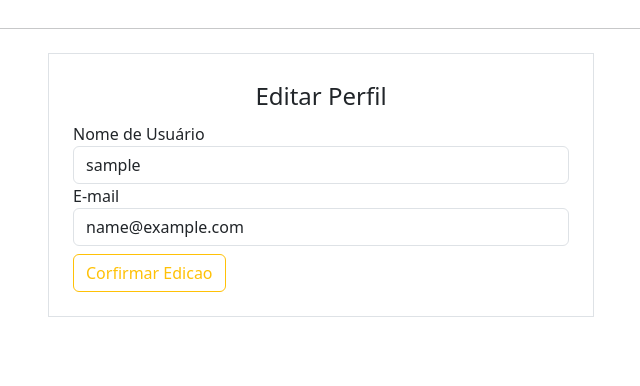
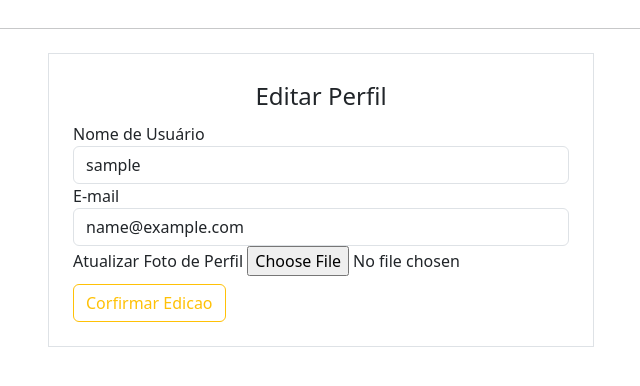
Before and after one commit to AlaiSeide/Site-Comunidade, a Flask app: page /perfil/editar in a window 1280 px wide. Shown: the part 324-710 px from the top of the page, without its empty margins (319-959 px from the left). Run offline with Flask 3, Linux system fonts and the light colour scheme; the visitor is signed in with stand-in values (Sample User, id 1); some libraries are stand-ins or nearby versions.

Commit message:
adicionei a funcionalidade e adicionar um foto de perfil

```diff
--- a/comunidadeimpressionadora/forms.py
+++ b/comunidadeimpressionadora/forms.py
@@ -1,8 +1,9 @@
 # Arquivo de formularios
 from flask_wtf import FlaskForm
+from flask_wtf.file import FileField, FileAllowed
 from wtforms import StringField, PasswordField, SubmitField, BooleanField, TextAreaField
 from wtforms.validators import DataRequired, EqualTo, Length, Email, ValidationError
-from comunidadeimpressionadora.models import Usuario
+from comunidadeimpressionadora.models import Usuario, Contato
 from flask_login import current_user
 
 # Formularios de criar conta
@@ -32,6 +33,7 @@ class FormLogin(FlaskForm):
 class FormEdiarPerfil(FlaskForm):
     username = StringField('Nome de Usuário', validators=[DataRequired()])
     email = StringField('E-mail', validators=[DataRequired(), Email()])
+    foto_perfil = FileField('Atualizar Foto de Perfil', validators=[FileAllowed(['jpg', 'png', 'jpeg'], 'Apenas arquivos .jpg e .png são permitidos.')])
     botao_submit_editarperfil = SubmitField('Corfirmar Edicao')
 
     # funcao de validacao antes de mudar o email do usuario
@@ -53,5 +55,23 @@ class FormEdiarPerfil(FlaskForm):
 class ContatoForm(FlaskForm):
     nome = StringField('Nome', validators=[DataRequired()])
     email = StringField('Email', validators=[DataRequired(), Email()])
+
+
     mensagem = TextAreaField('Mensagem', validators=[DataRequired()])
     submit = SubmitField('Enviar')
+
+    def validate_email(self, email):
+        usuario = Contato.query.filter_by(email=email.data).first()
+        if usuario:
+            raise ValidationError('Voce ja tinha enviado uma Mensagem espera até ser respondida...')
+
+    # def validate_email(self, email):
+    #     if current_user.is_authenticated:
+    #         usuario = Contato.query.filter_by(email=email.data).first()
+
+    #         if usuario:
+    #             raise ValidationError('Voce ja tinha enviado uma Mensagem espera até ser respondida...')
+    #     else:
+    #         usuario = Contato.query.filter_by(email=email.data).first()
+    #         if usuario:
+    #             raise ValidationError('Voce ja tinha enviado uma Mensagem espera até ser respondida...')
--- a/comunidadeimpressionadora/routes.py
+++ b/comunidadeimpressionadora/routes.py
@@ -3,6 +3,9 @@ from comunidadeimpressionadora import app, database, bcrypt
 from comunidadeimpressionadora.forms import FormCriarConta, FormLogin, FormEdiarPerfil, ContatoForm
 from comunidadeimpressionadora.models import Usuario, Contato
 from flask_login import login_user, logout_user, current_user, login_required
+import secrets
+import os
+from PIL import Image
 
 import smtplib
 from email.mime.multipart import MIMEMultipart
@@ -26,6 +29,9 @@ def contato():
             database.session.add(contato)
             database.session.commit()
             print(request.form)
+            print(request.method)
+            print(request.full_path)
+            print(request.args)
             flash('Sua mensagem foi enviada com sucesso!', 'alert-success')
         elif request.method == 'GET' and current_user.is_authenticated:
            contatoform.nome.data = current_user.username
@@ -153,6 +159,27 @@ def criar_post():
     return render_template('criarpost.html')
 
 
+# uma funcao que vai fazer todas as validacoes da imagem e salvar-la
+def salvar_imagem(imagem):
+    # adicionar um codigo aleatorio no nome da imagem
+    codigo = secrets.token_hex(8)
+    # separar o nome do arquivo com a extensao
+    nome, extensao = os.path.splitext(imagem.filename)
+    # juntar nome, codigo e a extensao
+    nome_arquivo = nome + codigo + extensao
+    # salvar a imagem na pasta fotos_perfil
+    #  o app.root_path seria o caminho do novo app que é comunidadeimpressionadora
+    caminho_completo = os.path.join(app.root_path, 'static/fotos_perfil', nome_arquivo)
+    # reduzir o tamanho da imagem
+    # 200x200 px
+    tamanho = (200, 200)
+    imagem_reduzida = Image.open(imagem)
+    imagem_reduzida.thumbnail(tamanho)
+    # salvar a imagem na pasta fotos_perfil
+    imagem_reduzida.save(caminho_completo)
+    # mudar o campo foto_perfil do usuario para o novo nome
+    return nome_arquivo
+
 @app.route('/perfil/editar', methods=['GET', 'POST'])
 @login_required
 def editar_perfil():
@@ -161,11 +188,25 @@ def editar_perfil():
 
     # validar o meu formulario
     if formeditarperfil.validate_on_submit():
+        # mudar o email e o username do usuario
         current_user.email = formeditarperfil.email.data
         current_user.username = formeditarperfil.username.data
+        # verificar se eu tenho que mudar a foto de perfil
+        if formeditarperfil.foto_perfil.data:
+            # adicionar um codigo aleatorio no nome da imagem
+            # reduzir o tamanho da imagem
+            # salvar a imagem na pasta fotos_perfil
+            # mudar o campo foto_perfil do usuario para o novo nome da imagem
+            nome_imagem = salvar_imagem(formeditarperfil.foto_perfil.data)
+            #print(formeditarperfil.foto_perfil.data)
+            # mudar a foto do perfil
+            current_user.foto_perfil = nome_imagem
+
         database.session.commit()
         flash(f'Perfil Atualizado com Sucesso', 'alert-success')
+        # redirecionar para a pagina do perfil dele
         return redirect(url_for('perfil'))
+
     # preencher o formulario automaticamente
     # Verifica se a requisição HTTP é do tipo GET, ou seja, se é a primeira vez que a página está sendo carregada.
     elif request.method == 'GET':
--- a/comunidadeimpressionadora/templates/editarperfil.html
+++ b/comunidadeimpressionadora/templates/editarperfil.html
@@ -8,13 +8,14 @@
         <!--Formulario de Editar Perfil-->
         <div class="col col-6">
             <!--Todo formulario precisa ter um metodo post e uma acao vazia-->
-            <form method="POST" action="" class="border p-4 mt-2">
-
+            <!--Sempre que eu tiver um formulario que permita subir um arquivo, dentro do form html tenho que passar um paramentro enctype="multipart/form-data" -->
+            <form method="POST" action="" class="border p-4 mt-2" enctype="multipart/form-data">
                 <!--Token que devemos sempre cololar embaixo da tag form para deixar o formulario mais seguro-->
                 {{ formeditarperfil.csrf_token }}
                 <legend class="text-center">Editar Perfil</legend>
 
                 <fieldset>
+
                     <!--Campo de usernmae-->
                     <div class="form-group">
                         <!--Essas classes é do Bootstrap (class="form-control-label") -->
@@ -54,6 +55,23 @@
                             {{ formeditarperfil.email(class="form-control") }}
                         {% endif %}
                     </div>
+
+                    <!--Campo de Imagem-->
+                    <div class="form-group">
+                        {{ formeditarperfil.foto_perfil.label }}
+                        <!-- É uma classe do bootstrap (class="form-control-file") -->
+                        {{ formeditarperfil.foto_perfil(class="form-control-file") }}
+
+                        <!--Verificar se existe algum erro-->
+                        {% if formeditarperfil.foto_perfil.errors %}
+                            <!--Percorer todos os erros-->
+                            {% for erro in formeditarperfil.foto_perfil.errors %}
+                                <!--O <br> no final do span é por acaso de aparecer mais do que um erro ele pular a linha-->
+                                <span class="text-danger">{{ erro }}</span><br>
+                            {% endfor %}
+                        {% endif %}
+                    </div>
+
                 </fieldset>
 
                 <!--Botao de Corfirmacao-->
```
Also changed, not shown: testes.py (+9 -7 lines), comunidadeimpressionadora/static/fotos_perfil/image1c96c3c7bada2ecf1.jpeg (added), comunidadeimpressionadora/static/fotos_perfil/marioce34c35428ea66a3.jpg (added), comunidadeimpressionadora/static/fotos_perfil/mariof858b9e6a6c22758.jpg (added).
